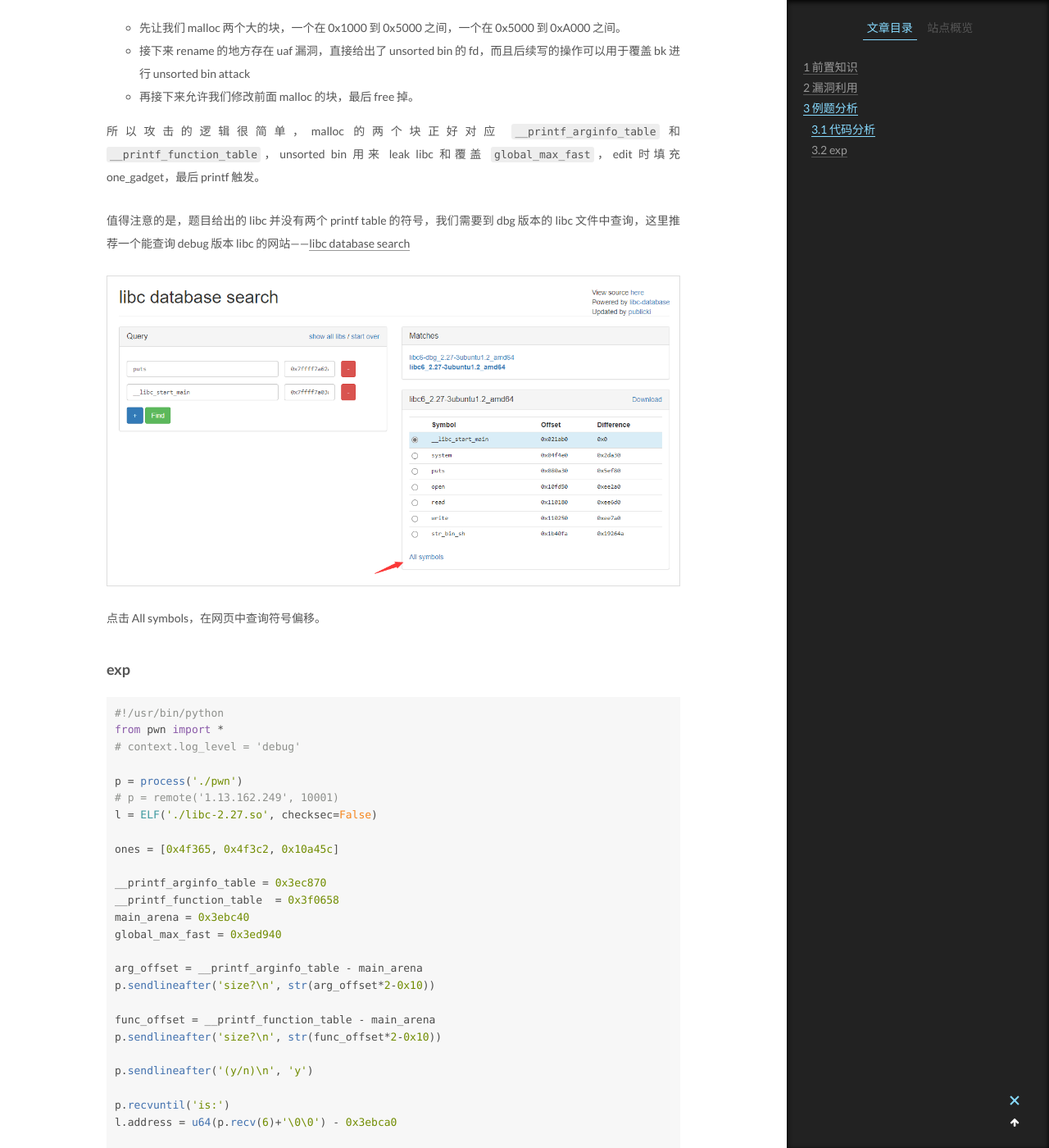
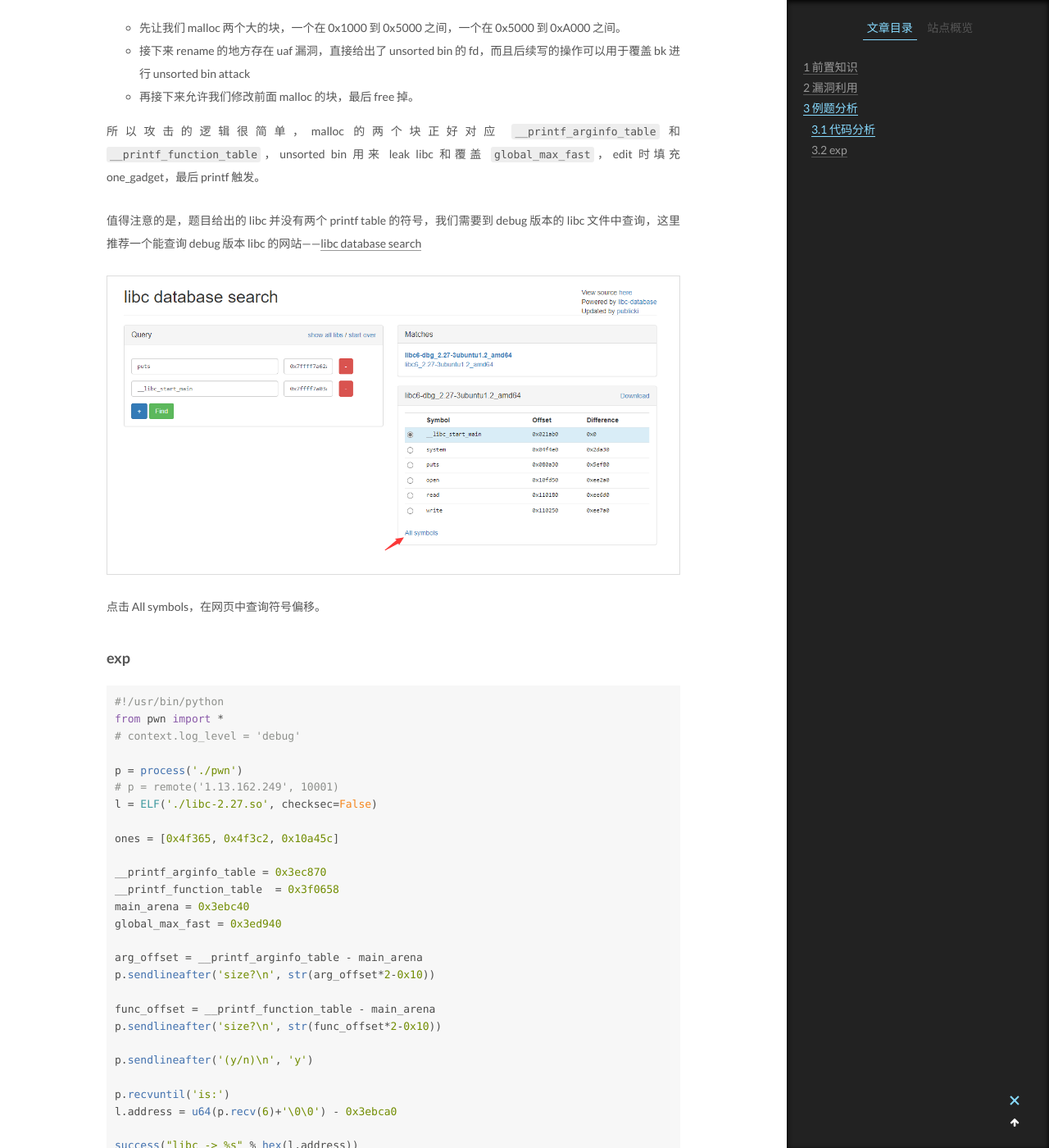
Before and after one commit to Up-wind/Upw1nd.github.io, a Jekyll site: the page built from _posts/2022-03-07-house_of_husk.md, in a window 1280 px wide and 1400 px high, scrolled down 7795 px. Shown: the whole window at 82% size. Built offline with Jekyll 4.4.1, drawn with Linux system fonts in a browser that asks for light colours.

Commit message:
Update House_of_Husk

```diff
--- a/_posts/2022-03-07-house_of_husk.md
+++ b/_posts/2022-03-07-house_of_husk.md
@@ -314,9 +314,9 @@ int __cdecl main(int argc, const char **argv, const char **envp)
 
 所以攻击的逻辑很简单，malloc 的两个块正好对应 `__printf_arginfo_table` 和 `__printf_function_table`，unsorted bin 用来 leak libc 和覆盖 `global_max_fast`，edit 时填充 one_gadget，最后 printf 触发。
 
-值得注意的是，题目给出的 libc 并没有两个 printf table 的符号，我们需要到 dbg 版本的 libc 文件中查询，这里推荐一个能查询 debug 版本 libc 的网站——[libc database search](https://publicki.top/libc/)
+值得注意的是，题目给出的 libc 并没有两个 printf table 的符号，我们需要到 debug 版本的 libc 文件中查询，这里推荐一个能查询 debug 版本 libc 的网站——[libc database search](https://publicki.top/libc/)
 
-![image-20220307163518357](https://up-wind.github.io/assets/2022-02-22-house_of_husk/image-20220307163518357.png)
+![image-20220307165100609](https://up-wind.github.io/assets/2022-02-22-house_of_husk/image-20220307165100609.png)
 
 点击 All symbols，在网页中查询符号偏移。
 
```
Also changed, not shown: assets/2022-02-22-house_of_husk/image-20220307163518357.png (deleted), assets/2022-02-22-house_of_husk/image-20220307165100609.png (added).
